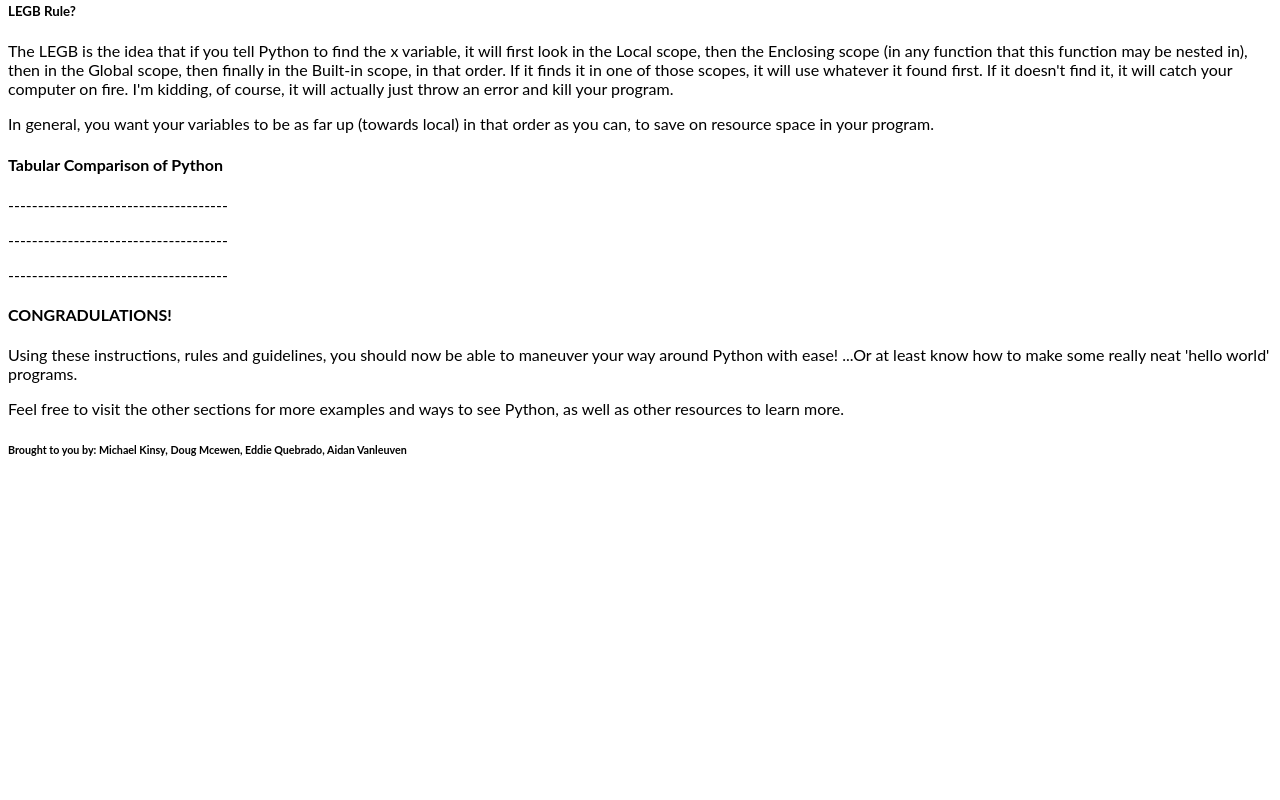
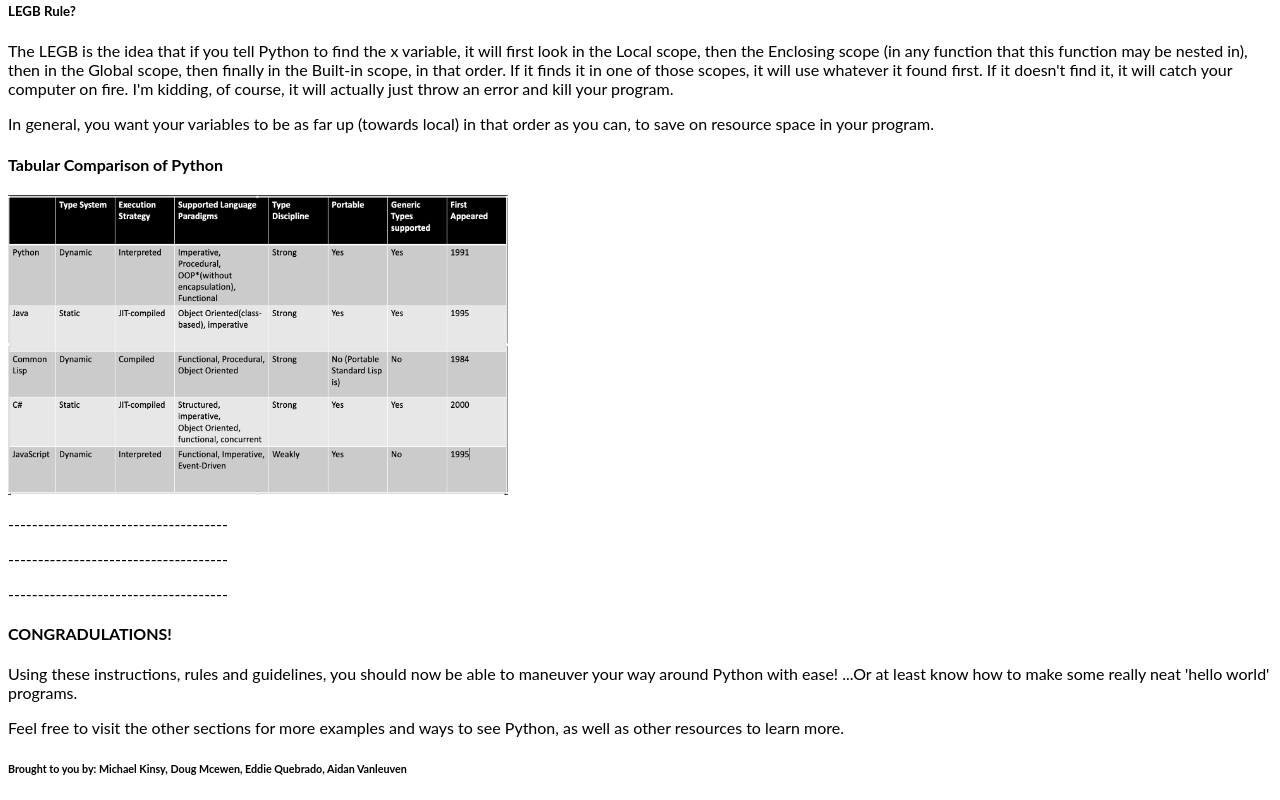
Before and after one commit to MichaelKinsy/CS-354-Doves, a plain HTML site: page home.html in a window 1280 px wide. Shown: the part 6712-7512 px from the top of the page. Before the commit the page ends 7193 px from the top, so only its background shows below. Drawn offline with Linux system fonts and the light colour scheme.

Commit message:
Update home.html

```diff
--- a/home.html
+++ b/home.html
@@ -296,6 +296,7 @@
 	  <p>The LEGB is the idea that if you tell Python to find the x variable, it will first look in the Local scope, then the Enclosing scope (in any function that this function may be nested in), then in the Global scope, then finally in the Built-in scope, in that order. If it finds it in one of those scopes, it will use whatever it found first. If it doesn't find it, it will catch your computer on fire. I'm kidding, of course, it will actually just throw an error and kill your program.</p>
 	  <p>In general, you want your variables to be as far up (towards local) in that order as you can, to save on resource space in your program.</p>
 	    <h4> Tabular Comparison of Python</h4>
+	    <img src="ComparisonTable.png"width="500" height="300">
       <p> </p>
     </div>
 	<p>-------------------------------------</p>
```
